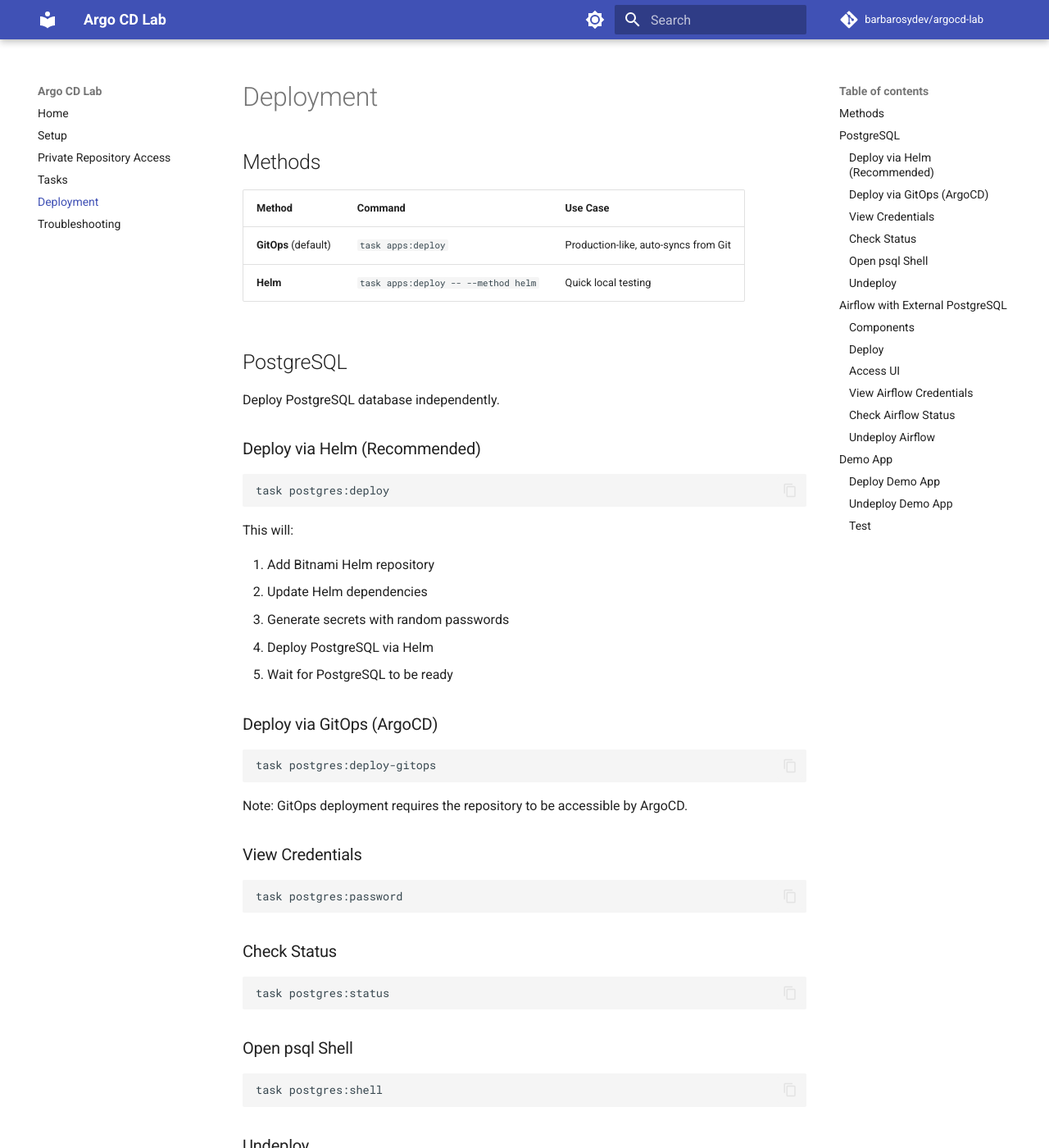
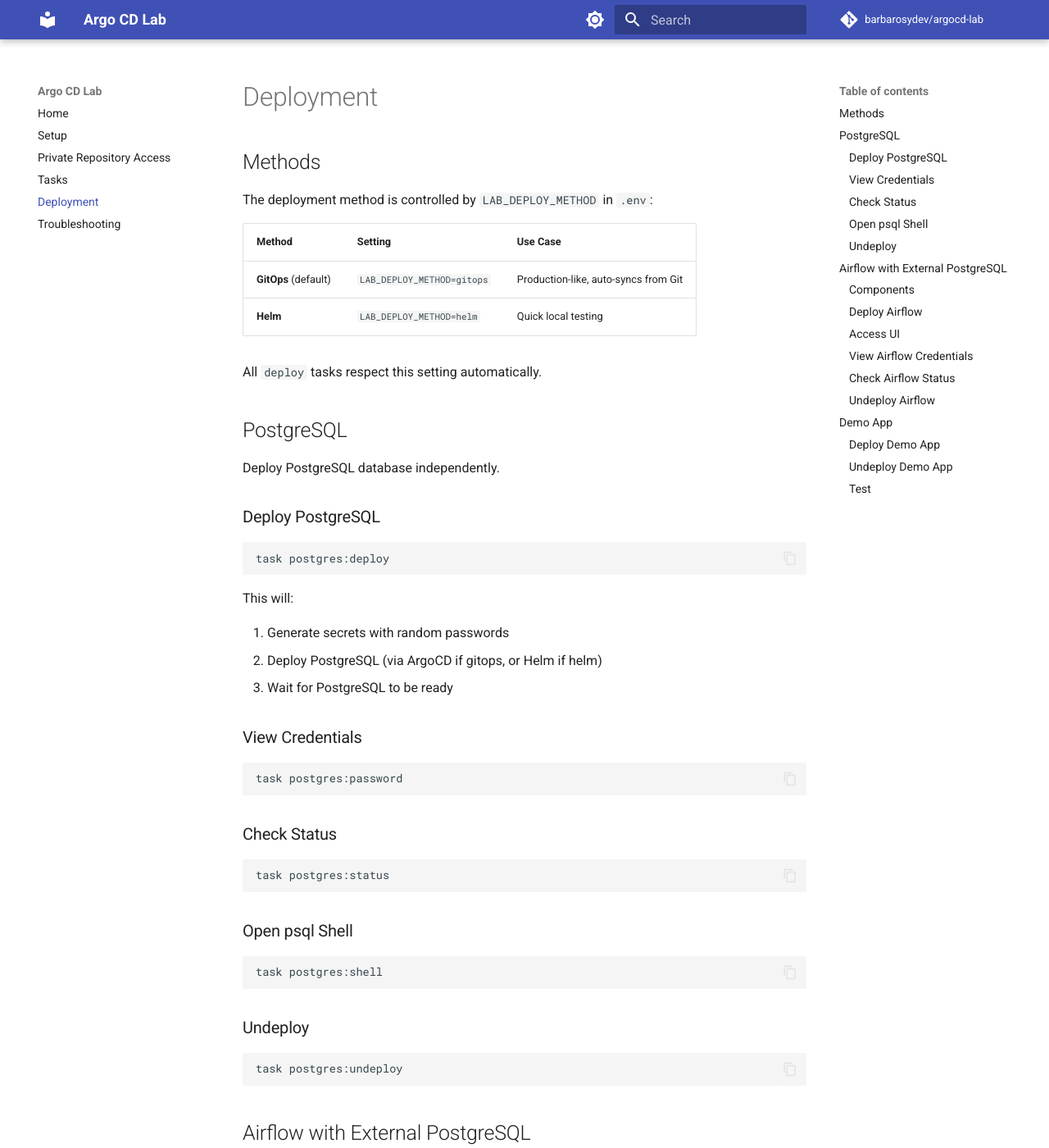
Before and after one commit to barbarosydev/argocd-lab, an MkDocs documentation site: the page built from docs/deployment.md, in a window 1280 px wide and 1400 px high. Shown: the whole window at 82% size. Built offline with MkDocs 1.6.1 and Material for MkDocs 9.7.7, drawn with Linux system fonts in a browser that asks for light colours; comment, search, counter and statistics services are not loaded; some of the changed text lies outside the part shown.

````diff
--- a/docs/deployment.md
+++ b/docs/deployment.md
@@ -2,16 +2,20 @@
 
 ## Methods
 
-| Method               | Command                             | Use Case                             |
-|----------------------|-------------------------------------|--------------------------------------|
-| **GitOps** (default) | `task apps:deploy`                  | Production-like, auto-syncs from Git |
-| **Helm**             | `task apps:deploy -- --method helm` | Quick local testing                  |
+The deployment method is controlled by `LAB_DEPLOY_METHOD` in `.env`:
+
+| Method               | Setting                    | Use Case                             |
+|----------------------|----------------------------|--------------------------------------|
+| **GitOps** (default) | `LAB_DEPLOY_METHOD=gitops` | Production-like, auto-syncs from Git |
+| **Helm**             | `LAB_DEPLOY_METHOD=helm`   | Quick local testing                  |
+
+All `deploy` tasks respect this setting automatically.
 
 ## PostgreSQL
 
 Deploy PostgreSQL database independently.
 
-### Deploy via Helm (Recommended)
+### Deploy PostgreSQL
 
 ```bash
 task postgres:deploy
@@ -19,19 +23,9 @@
 
 This will:
 
-1. Add Bitnami Helm repository
-2. Update Helm dependencies
-3. Generate secrets with random passwords
-4. Deploy PostgreSQL via Helm
-5. Wait for PostgreSQL to be ready
-
-### Deploy via GitOps (ArgoCD)
-
-```bash
-task postgres:deploy-gitops
-```
-
-Note: GitOps deployment requires the repository to be accessible by ArgoCD.
+1. Generate secrets with random passwords
+2. Deploy PostgreSQL (via ArgoCD if gitops, or Helm if helm)
+3. Wait for PostgreSQL to be ready
 
 ### View Credentials
 
@@ -72,11 +66,11 @@
 ```bash
 LAB_AIRFLOW_HELM_VERSION=1.18.0
 LAB_AIRFLOW_VERSION=3.0.2
-LAB_POSTGRES_HELM_VERSION=17.4.3
-LAB_POSTGRES_VERSION=17
+LAB_POSTGRES_HELM_VERSION=16.7.15
+LAB_POSTGRES_VERSION=17.5.0
 ```
 
-### Deploy
+### Deploy Airflow
 
 First deploy PostgreSQL, then Airflow:
 
````
Also changed, not shown: docs/tasks.md (+10 -0 lines), 5 other files.
